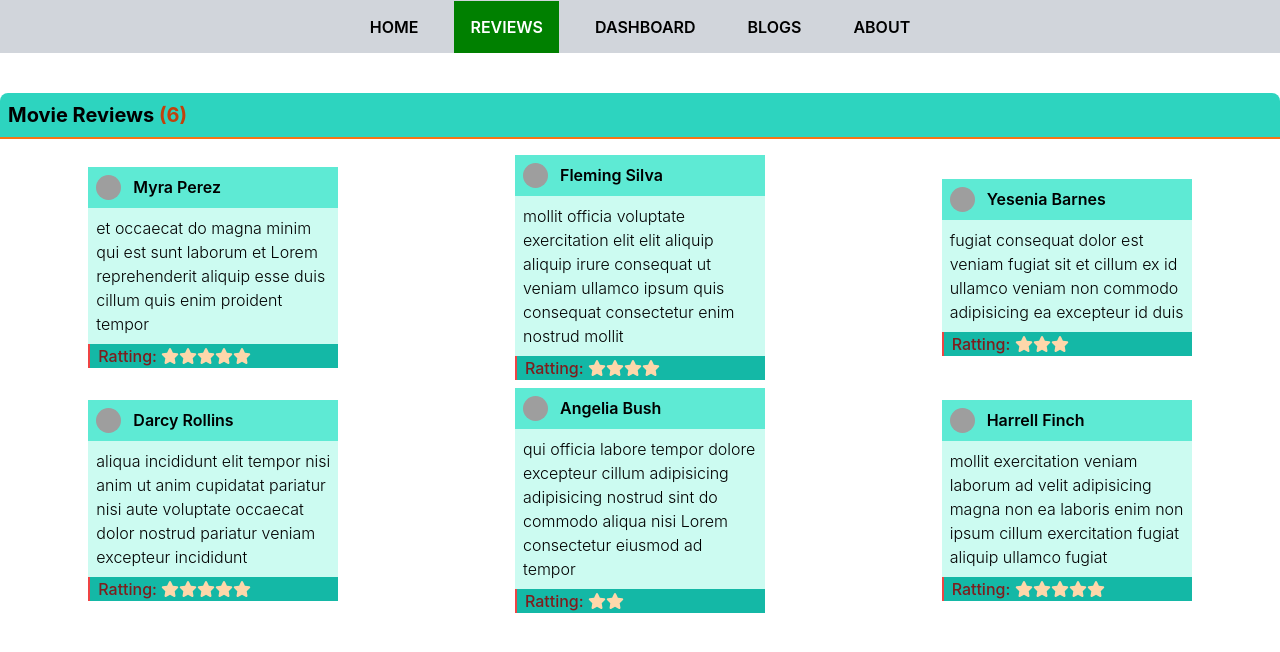
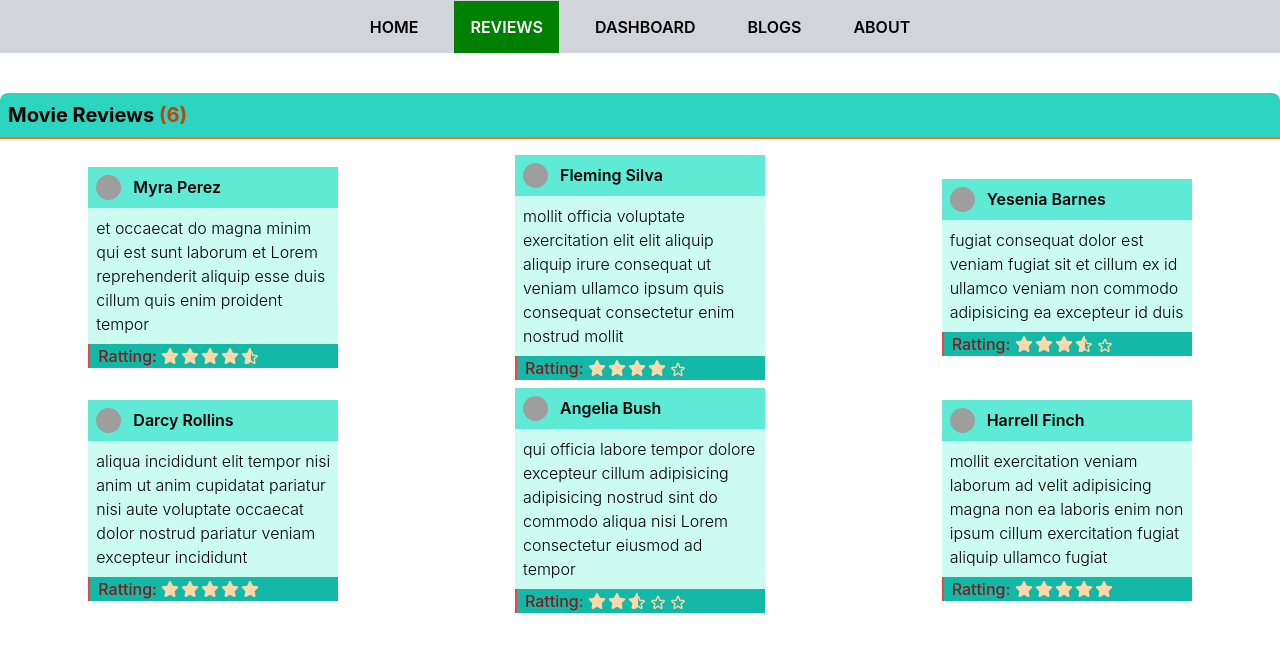
Before and after one commit to zakariabn/mlovist, a React (Create React App) app: page /reviews in a window 1280 px wide. Shown: the top 652 px of the page. Built offline with nearby package versions, Linux system fonts and the light colour scheme; grey boxes are pictures that could not be loaded.

Commit message:
ratting functionality updated

```diff
--- a/package.json
+++ b/package.json
@@ -6,11 +6,13 @@
     "@fortawesome/fontawesome-svg-core": "^6.1.1",
     "@fortawesome/free-solid-svg-icons": "^6.1.1",
     "@fortawesome/react-fontawesome": "^0.1.18",
+    "@heroicons/react": "^1.0.6",
     "@testing-library/jest-dom": "^5.16.3",
     "@testing-library/react": "^12.1.4",
     "@testing-library/user-event": "^13.5.0",
     "react": "^18.0.0",
     "react-dom": "^18.0.0",
+    "react-rating": "^2.0.5",
     "react-router-dom": "^6.3.0",
     "react-scripts": "5.0.0",
     "rechart": "^0.0.1",
--- a/public/reviews.json
+++ b/public/reviews.json
@@ -4,7 +4,7 @@
     "name": "Myra Perez",
     "img": "https://buildyourspechere.com/wp-content/uploads/2020/10/placeholder-image-person-jpg-300x248.jpg",
     "review": "et occaecat do magna minim qui est sunt laborum et Lorem reprehenderit aliquip esse duis cillum quis enim proident tempor",
-    "ratting": 5
+    "ratting": 4.5
   },
   {
     "_id": "6249dfd2a99c826c79c28044",
@@ -18,7 +18,7 @@
     "name": "Yesenia Barnes",
     "img": "https://buildyourspechere.com/wp-content/uploads/2020/10/placeholder-image-person-jpg-300x248.jpg",
     "review": "fugiat consequat dolor est veniam fugiat sit et cillum ex id ullamco veniam non commodo adipisicing ea excepteur id duis",
-    "ratting": 3
+    "ratting": 3.5
   },
   {
     "_id": "6249dfd2ea737419834f7e06",
@@ -32,7 +32,7 @@
     "name": "Angelia Bush",
     "img": "https://buildyourspechere.com/wp-content/uploads/2020/10/placeholder-image-person-jpg-300x248.jpg",
     "review": "qui officia labore tempor dolore excepteur cillum adipisicing adipisicing nostrud sint do commodo aliqua nisi Lorem consectetur eiusmod ad tempor",
-    "ratting": 2
+    "ratting": 2.5
   },
   {
     "_id": "6249dfd2094be89bf7e572ec",
--- a/src/components/Pages/Blogs/Blog.js
+++ b/src/components/Pages/Blogs/Blog.js
@@ -17,7 +17,7 @@ const Blog = ({data}) => {
             </span>
           </div>
 
-          <div className={`${!open ? 'hidden' : 'initial'}`}>
+          <div className={`${open ? 'hidden' : 'initial'}`}>
             <p className="py-2 px-3 font-light text-lg">{answer}</p>
             <p className="bg-orange-200 border-l-2  border-red-500 pl-2 font-medium text-red-900">
               Post date: <span className="text-teal-900">{post_data}</span>
--- a/src/components/Pages/Review/ReviewCard.js
+++ b/src/components/Pages/Review/ReviewCard.js
@@ -1,20 +1,26 @@
 import React from 'react';
 import { FontAwesomeIcon } from '@fortawesome/react-fontawesome'
-import { faStar } from '@fortawesome/free-solid-svg-icons'
+import { StarIcon } from '@heroicons/react/outline'
+import { faStar, } from '@fortawesome/free-solid-svg-icons'
+import Rating from 'react-rating';
 
 
 
 const ReviewCard = ({reviewData}) => {
   const {img, name, ratting, review} = reviewData;
 
-  function showingRatting () {
+  /* function showingRatting () {
     let arr =[];
 
+    for(let i = 1; i <= 5; i++) {
+      arr.push(<StarIcon className='w-[16.5px] h-4 inline'></StarIcon>)
+    }
     for(let i = 1; i <= ratting; i++) {
+      arr.shift();
       arr.push(<FontAwesomeIcon icon={faStar} />)
     }
     return [...arr];
-  }
+  } */
 
   return (
     <div className='w-[250px] bg-teal-100 mb-2 relative'>
@@ -23,9 +29,23 @@ const ReviewCard = ({reviewData}) => {
         <h4 className='font-semibold'>{name}</h4>
       </div>
       <p className='p-2 font-light'>{review}</p>
-      <p className='bg-teal-500 border-l-2  border-red-500 pl-2 font-medium text-red-900'>Ratting:  <span className='text-orange-200'>{ showingRatting() }</span></p>
+      <p className='bg-teal-500 border-l-2  border-red-500 pl-2 font-medium text-red-900'>Ratting:  <span className='text-orange-200'>
+        {
+          <Rating
+            initialRating={ratting}
+            emptySymbol={<StarIcon className='w-5 h-4 inline'></StarIcon>}
+            fullSymbol={<FontAwesomeIcon icon={faStar} />}
+            fractions={2}
+            readonly
+          />
+        }</span></p>
     </div>
   );
 };
 
+<Rating
+  initialRating={3}
+  readonly
+/>
+
 export default ReviewCard;
```
Also changed, not shown: 1 other file (tests, documents, lock files or other folders).
